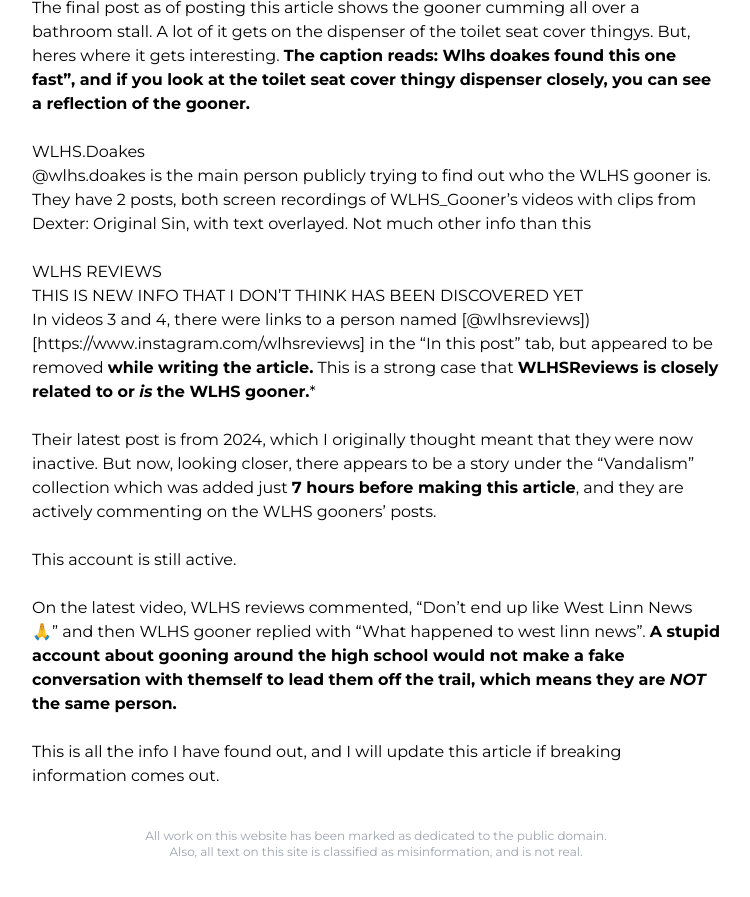
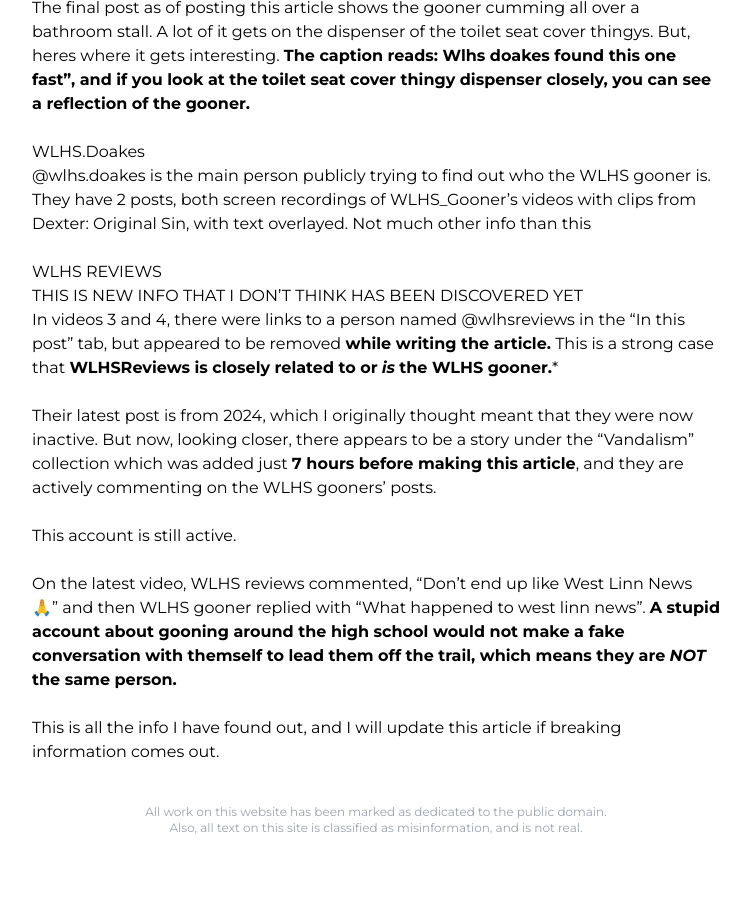
Before and after one commit to futurewlhs/futurewlhs.github.io, a Jekyll site: the page built from _posts/2025-10-08-wlhs-gooner.md, in a window 1280 px wide and 900 px high, scrolled down 1424 px. Shown: the top 897 px of the window, without its empty margins (264-1014 px from the left). Built offline with Jekyll 4.4.1, drawn with Linux system fonts in a browser that asks for light colours; nearby versions of some CDN libraries; some web fonts are replaced; after the commit the page ends 2300 px from its top, so only the background shows below that.

Commit message:
Update 2025-10-08-wlhs-gooner.md

```diff
--- a/_posts/2025-10-08-wlhs-gooner.md
+++ b/_posts/2025-10-08-wlhs-gooner.md
@@ -46,7 +46,7 @@
 # WLHS REVIEWS
 ### THIS IS NEW INFO THAT I DON'T THINK HAS BEEN DISCOVERED YET
 
-In videos 3 and 4, there were links to a person named [@wlhsreviews])[https://www.instagram.com/wlhsreviews] in the "In this post" tab, but appeared to be removed **while writing the article.** This is a strong case that **WLHSReviews is closely related to or** ***is*** **the WLHS gooner.***
+In videos 3 and 4, there were links to a person named [@wlhsreviews](https://www.instagram.com/wlhsreviews) in the "In this post" tab, but appeared to be removed **while writing the article.** This is a strong case that **WLHSReviews is closely related to or** ***is*** **the WLHS gooner.***
 
 <br>
 
```
